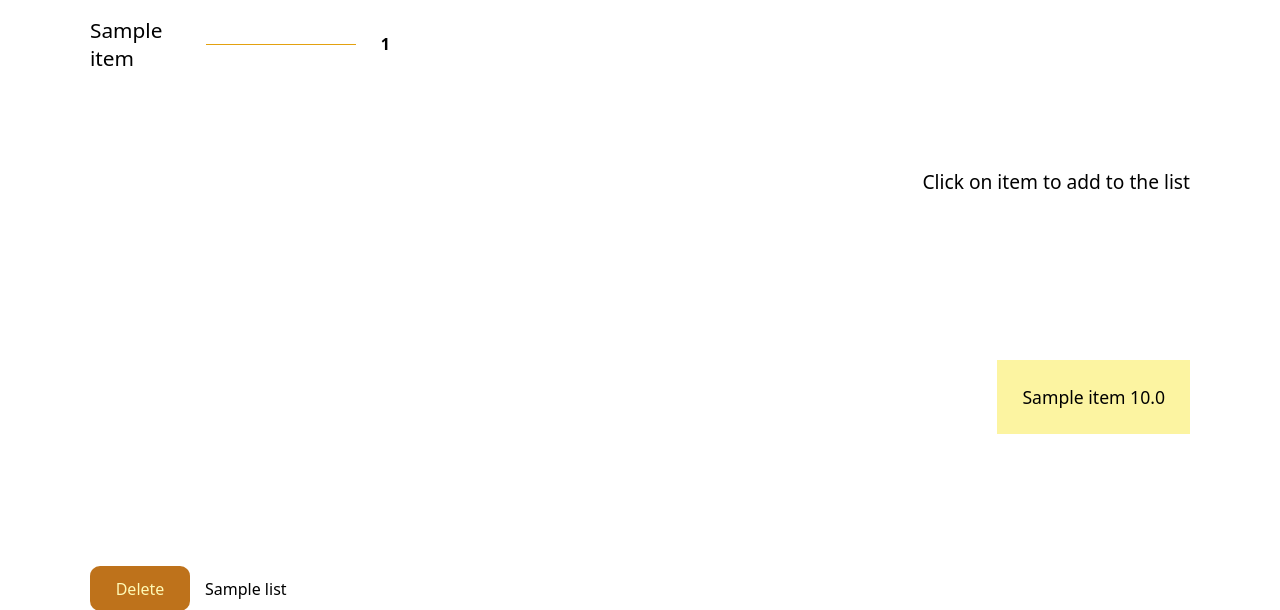
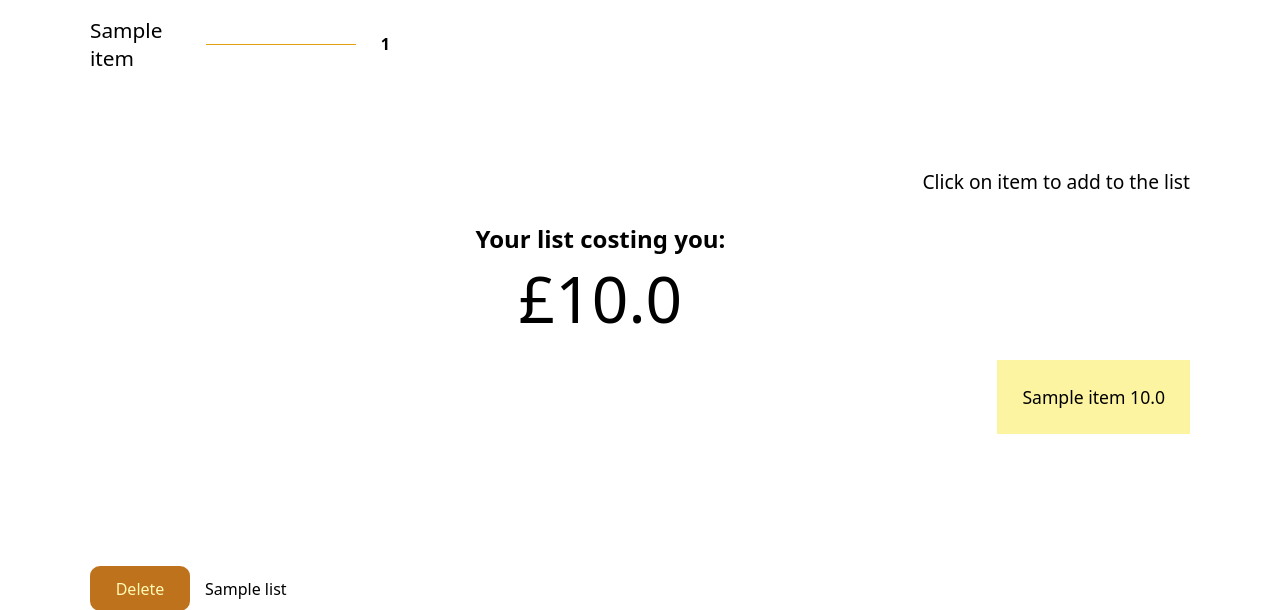
Before and after one commit to davidbujok/grocery_web_app, a Flask app: page /lists/1/1 in a window 1280 px wide. Shown: the part 192-802 px from the top of the page. Run offline with Flask 3, Linux system fonts and the light colour scheme; tables that the repository leaves empty hold one stand-in row (values such as "Sample post"); parts of the project's set-up code (start-up, migrations or seed data) failed here and were passed over.

Commit message:
Add method to UserList to calculate total list value

```diff
--- a/controllers/lists_controller.py
+++ b/controllers/lists_controller.py
@@ -20,32 +20,29 @@ def lists():
 
 @lists_blueprint.route('/lists/<user_id>/<list_id>')
 def show_list(user_id, list_id):
-
     items = Item.select_all_items()
     categories = Category.select_all_categories()
     list = List.select_the_list(list_id)
     on_list = UserList.group_items_on_the_list(list_id)
     user = User.select_user_by_id(user_id)
-
-    return render_template('/lists/show_list.jinja', items=items, categories=categories, list=list, on_list=on_list, user=user)
+    total_value_of_items = UserList.calculate_value_of_all_items_on_the_list(list_id)
+    return render_template('/lists/show_list.jinja', items=items, categories=categories, list=list, on_list=on_list, user=user, total_value_of_items=total_value_of_items)
 
 
 @lists_blueprint.route('/lists/<list_id>/search', methods=['GET', 'POST'])
 def search_item(list_id):
-
     item_name = request.form['item']
     list = List.select_the_list(list_id)
     user = User.match_user_with_list(list_id)
     item = Item.select_search_item(item_name)
     on_list = UserList.group_items_on_the_list(list_id)
     items = Item.select_all_items()
-
-    return render_template('/lists/search_item.jinja', list=list, item=item, on_list=on_list, items=items, user=user)
+    total_value_of_items = UserList.calculate_value_of_all_items_on_the_list(list_id)
+    return render_template('/lists/search_item.jinja', list=list, item=item, on_list=on_list, items=items, user=user, total_value_of_items=total_value_of_items)
 
 
 @lists_blueprint.route('/lists/<id>/add', methods=['POST'])
 def add_item(id):
-
     item_name = request.form['item_name']
     item = Item.select_search_item(item_name)
     items = Item.select_all_items()
@@ -54,8 +51,8 @@ def add_item(id):
     on_list = UserList.group_items_on_the_list(list.id)
     user = User.match_user_with_list(list.id)
 #     stores = Store.select_user_stores(user.id)
-
-    return render_template('/lists/search_item.jinja', list=list, item=item, on_list=on_list, items=items, user=user)
+    total_value_of_items = UserList.calculate_value_of_all_items_on_the_list(list.id)
+    return render_template('/lists/search_item.jinja', list=list, item=item, on_list=on_list, items=items, user=user, total_value_of_items=total_value_of_items)
 
     # removed stores=stores from return statement
 
@@ -64,6 +61,5 @@ def delete_item(list_id, user_id):
     item_name = request.form['item_name']
     print(item_name)
     item = Item.select_search_item(item_name)
-#     list = List.select_the_list(list_id)
     UserList.delete_item_on_the_list(list_id, item.id)
     return redirect(url_for('lists.show_list', user_id=user_id, list_id=list_id))
--- a/models/user_list.py
+++ b/models/user_list.py
@@ -22,7 +22,7 @@ class UserList(db.Model):
                     .join(Item, cls.item_list_id == Item.id)
                     .where(cls.user_list_id == list_id)
                     .order_by(Item.name.asc())
-        )
+                    )
         return on_list
 
     @classmethod
@@ -42,6 +42,14 @@ class UserList(db.Model):
                             db.select(cls)
                             .where((cls.user_list_id == list_id) &
                             (cls.item_list_id == item_id))
-        )
+                            )
         db.session.delete(entry_to_delete)
         db.session.commit()
+
+    @classmethod
+    def calculate_value_of_all_items_on_the_list(cls, list_id):
+        on_list = cls.select_items_on_the_list(list_id)
+        total_value_of_items = 0
+        for entry in on_list:
+            total_value_of_items += entry.item.price
+        return total_value_of_items.__round__(2)
--- a/static/show_list.css
+++ b/static/show_list.css
@@ -94,3 +94,18 @@
     font-size: 1.5;
     font-weight: 600;
 }
+
+.list__page__total__value {
+    align-self: center;
+    display: flex;
+    flex-direction: column;
+}
+
+.list__page__total__value__amount {
+    font-size: 4rem;
+    align-self: center;
+}
+
+.list__page__total__value__text {
+    font-size: 1.5rem;
+}
--- a/templates/lists/search_item.jinja
+++ b/templates/lists/search_item.jinja
@@ -25,12 +25,18 @@
             {% endfor %}
         </div>
     </div>
+    <div class="combained__total__value__and__item">
         <div class="search__page__searched__item">
             <form action="{{ url_for('lists.add_item', id=list.id) }}" method="POST">
             <button class="create__button" name="item_name" type="submit" value="{{ item.name}}">Add
             </button>
             </form>
             <h4 class="searched__item__text">{{ item.name }} £{{ item.price }}</h4>
+        </div>
+        <div class="search__page__total__value">
+            <h4 class="search__page__total__value__text">Your list costing you:</h4>
+            <p class="search__page__total__value__amount">£{{ total_value_of_items }}</p>
+        </div>
     </div>
     <div class="search__page__add__entries">
         <div class="search__page__search__add">
--- a/templates/lists/show_list.jinja
+++ b/templates/lists/show_list.jinja
@@ -24,6 +24,10 @@
                 <p>{{ list.name }}</p>
             </div>
         </form>
+    </div>
+    <div class="list__page__total__value">
+        <h4 class="list__page__total__value__text">Your list costing you:</h4>
+        <p class="list__page__total__value__amount">£{{ total_value_of_items }}</p>
     </div>
 
     {# <p>cateogries here</p>
```
Also changed, not shown: static/create_layout.css (added, +21 -0 lines), static/search_item.css (+25 -0 lines), templates/users/create_layout.jinja (+15 -8 lines). Lines whose indentation alone changed are shown as unchanged.
